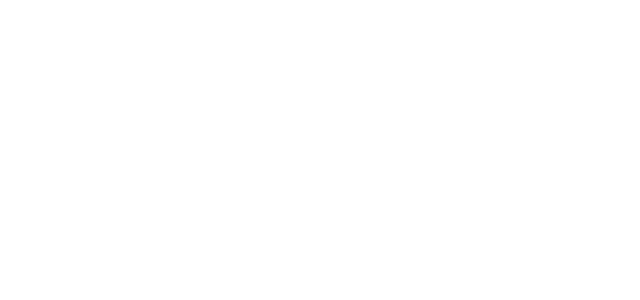
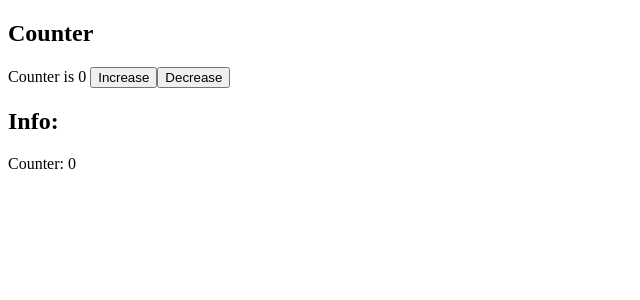
Before and after one commit to TaymoorAbdeen/vuex-concept, a Vue app: page / in a window 1280 px wide. Shown: the top 300 px of the page, without its empty margins (0-640 px from the left). Built offline with nearby package versions, Linux system fonts and the light colour scheme.

Commit message:
without vuex

```diff
--- a/src/App.vue
+++ b/src/App.vue
@@ -1,10 +1,42 @@
 <template>
   <div id="app">
+    <counter :counter="counter"
+    v-on:increase="increase"
+    v-on:decrease="decrease">
+    </counter>
+    <info :counter="counter"></info>
   </div>
 </template>
 
 <script>
+import Counter from './components/Counter'
+import Info from './components/Info'
+
+export default {
+  name: 'app',
+  data() {
+    return {
+      counter: 0
+    }
+  },
+  methods: {
+    increase(){
+      this.counter++;
+    },
+    decrease(){
+      this.counter--
+    }
+  },
+  components: {
+    Counter, Info
+  },
+
+}
+
+
 </script>
+
+}
 
 <style>
 </style>
--- /dev/null
+++ b/src/components/Counter.vue
@@ -0,0 +1,23 @@
+<template>
+<div>
+    <h2>Counter </h2>
+    Counter is {{counter}}
+    <button @click="increase">Increase</button>
+    <button @click="decrease">Decrease</button>
+</div>
+</template>
+
+<script>
+
+export default {
+  props: ['counter'],
+  methods: {
+      increase() {
+          this.$emit('increase');
+      },
+      decrease() {
+          this.$emit('decrease');
+      }
+  },
+}
+</script>
--- a/src/components/CounterInfo.vue
+++ b/src/components/CounterInfo.vue
@@ -1,11 +1,11 @@
 <template>
 <div>
-  Counter: {{couner}}
+  Counter: {{counter}}
 </div>
 </template>
 
 <script>
 export default {
-  props: [counter]
+  props: ['counter']
 }
 </script>
--- /dev/null
+++ b/src/components/Info.vue
@@ -0,0 +1,17 @@
+<template>
+<div>
+    <h2>Info: </h2>
+    <counter-info :counter="counter"></counter-info>
+</div>
+</template>
+
+<script>
+import CounterInfo from './CounterInfo'
+
+export default {
+  props: ['counter'],
+  components:{
+      CounterInfo
+  }
+}
+</script>
```
Also changed, not shown: 1 other file (tests, documents, lock files or other folders).
